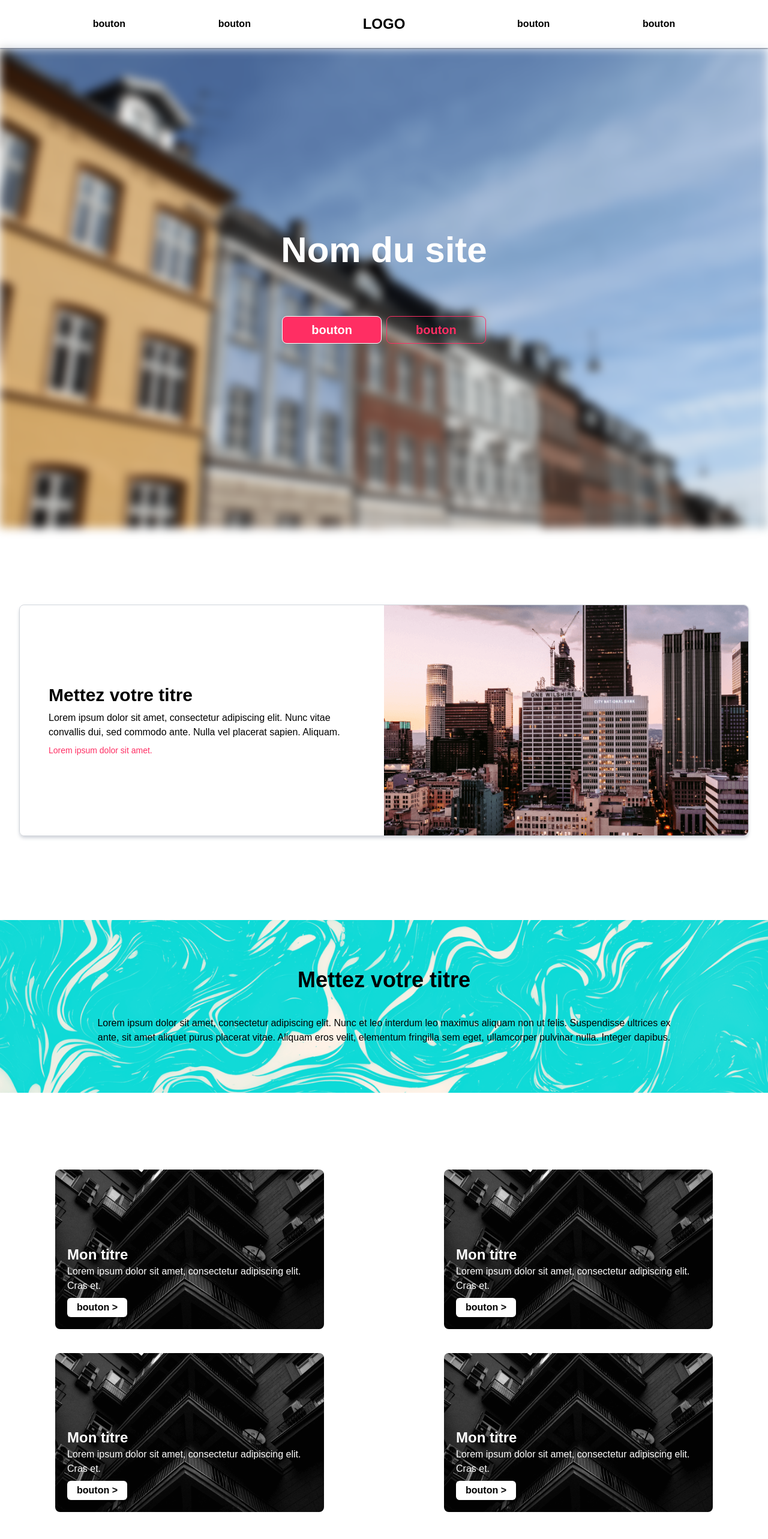
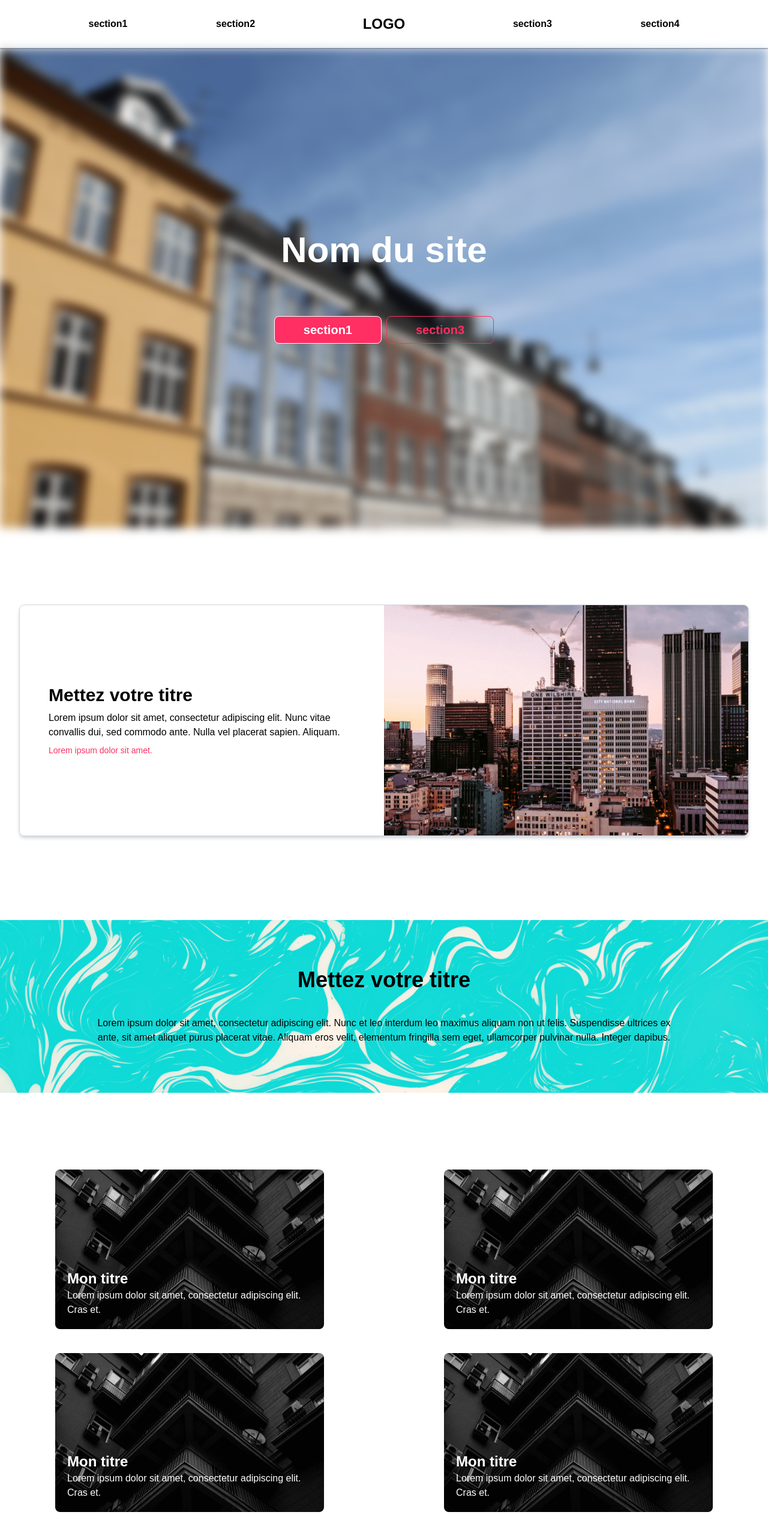
Before and after one commit to Yengui/creasite-pfa-front, an Angular app: page /site/1 in a window 1280 px wide. Shown: the top 2566 px of the page at 60% size. Built offline with nearby package versions, Linux system fonts and the light colour scheme.

Commit message:
templates buttons fix

```diff
--- a/src/app/template1/template1.component.html
+++ b/src/app/template1/template1.component.html
@@ -3,14 +3,16 @@
   class="sm:h-20 w-full bg-[#ffffffb9] sticky top-0 left-0 shadow-sm shadow-gray-500 z-50"
 >
   <ul class="hidden sm:flex justify-evenly items-center h-full">
-    <li><a class="font-semibold">bouton</a></li>
-    <li><a class="font-semibold">bouton</a></li>
-    <li><a class="mx-8 font-black text-2xl">LOGO</a></li>
-    <li><a class="font-semibold">bouton</a></li>
-    <li><a class="font-semibold">bouton</a></li>
+    <li><a class="font-semibold" href="preview/1#section1">section1</a></li>
+    <li><a class="font-semibold" href="preview/1#section2">section2</a></li>
+    <li><a class="mx-8 font-black text-2xl" href="preview/1#hero">LOGO</a></li>
+    <li><a class="font-semibold" href="preview/1#section3">section3</a></li>
+    <li><a class="font-semibold" href="preview/1#section4">section4</a></li>
   </ul>
   <ul class="flex sm:hidden justify-between items-center px-5 h-full w-full">
-    <li class="py-5"><a class="mx-8 font-black text-2xl">LOGO</a></li>
+    <li class="py-5">
+      <a class="mx-8 font-black text-2xl" href="preview/1#hero">LOGO</a>
+    </li>
     <li class="text-black text-2xl cursor-pointer" (click)="handleListClick()">
       <i class="fa fa-bars"></i>
     </li>
@@ -19,15 +21,15 @@
     *ngIf="openList"
     class="sm:hidden flex justify-center items-center gap-2 flex-col pb-2 sm:pb-0"
   >
-    <li><a class="font-semibold">bouton</a></li>
-    <li><a class="font-semibold">bouton</a></li>
-    <li><a class="font-semibold">bouton</a></li>
-    <li><a class="font-semibold">bouton</a></li>
+    <li><a class="font-semibold" href="preview/1#section1">section1</a></li>
+    <li><a class="font-semibold" href="preview/1#section2">section2</a></li>
+    <li><a class="font-semibold" href="preview/1#section3">section3</a></li>
+    <li><a class="font-semibold" href="preview/1#section4">section4</a></li>
   </ul>
 </nav>
 
 <!-- hero section -->
-<section class="h-screen w-full relative">
+<section class="h-screen w-full relative" id="hero">
   <div class="h-full w-full absolute top-0 left-0 herosection z-10"></div>
   <div
     class="h-full w-full absolute top-0 left-0 z-20 bg-transparent flex justify-center items-center flex-col"
@@ -38,24 +40,24 @@
       Nom du site
     </h1>
     <div class="flex justify-center items-center flex-col gap-2 sm:flex-row">
-      <button
-        type="button"
+      <a
+        href="preview/1#section1"
         class="py-2 px-12 border bg-[#FF2E63] border-white text-white hover:bg-transparent hover:border-[#FF2E63] hover:text-[#FF2E63] font-semibold rounded-lg duration-300 sm:text-xl"
       >
-        bouton
-      </button>
-      <button
-        type="button"
+        section1
+      </a>
+      <a
+        href="preview/1#section3"
         class="py-2 px-12 border bg-transparent border-[#FF2E63] text-[#FF2E63] hover:bg-[#FF2E63] hover:border-white hover:text-white font-semibold rounded-lg duration-300 sm:text-xl"
       >
-        bouton
-      </button>
+        section3
+      </a>
     </div>
   </div>
 </section>
 
 <!-- section 1 -->
-<section class="pt-32 pb-3">
+<section class="pt-32 pb-3" id="section1">
   <div
     class="rounded-none sm:rounded-lg shadow-md shadow-gray-300 flex justify-between items-center flex-col sm:flex-row mx-1 sm:mx-8 border border-gray-300"
   >
@@ -74,7 +76,7 @@
 </section>
 
 <!-- section 2 -->
-<section class="mt-32 py-20 bg-[#08D9D6] relative">
+<section class="mt-32 py-20 bg-[#08D9D6] relative" id="section2">
   <div class="absolute top-0 left-0 w-full h-full section2image z-10"></div>
   <h2 class="text-center font-bold text-2xl sm:text-4xl mb-10 z-20 relative">
     Mettez votre titre
@@ -88,7 +90,10 @@
 </section>
 
 <!-- section 3 -->
-<section class="mt-32 grid lg:grid-cols-2 grid-cols-1 gap-10 px-3">
+<section
+  class="mt-32 grid lg:grid-cols-2 grid-cols-1 gap-10 px-3"
+  id="section3"
+>
   <div class="w-full h-full flex justify-center items-center">
     <div class="max-w-md w-full h-full rounded-lg relative">
       <img
@@ -103,12 +108,6 @@
         <p class="text-sm sm:text-base">
           Lorem ipsum dolor sit amet, consectetur adipiscing elit. Cras et.
         </p>
-        <button
-          class="text-black font-semibold bg-white rounded-md px-4 py-1 mt-2 text-sm sm:text-base"
-          type="button"
-        >
-          bouton &gt;
-        </button>
       </div>
     </div>
   </div>
@@ -126,12 +125,6 @@
         <p class="text-sm sm:text-base">
           Lorem ipsum dolor sit amet, consectetur adipiscing elit. Cras et.
         </p>
-        <button
-          class="text-black font-semibold bg-white rounded-md px-4 py-1 mt-2 text-sm sm:text-base"
-          type="button"
-        >
-          bouton &gt;
-        </button>
       </div>
     </div>
   </div>
@@ -149,12 +142,6 @@
         <p class="text-sm sm:text-base">
           Lorem ipsum dolor sit amet, consectetur adipiscing elit. Cras et.
         </p>
-        <button
-          class="text-black font-semibold bg-white rounded-md px-4 py-1 mt-2 text-sm sm:text-base"
-          type="button"
-        >
-          bouton &gt;
-        </button>
       </div>
     </div>
   </div>
@@ -172,12 +159,6 @@
         <p class="text-sm sm:text-base">
           Lorem ipsum dolor sit amet, consectetur adipiscing elit. Cras et.
         </p>
-        <button
-          class="text-black font-semibold bg-white rounded-md px-4 py-1 mt-2 text-sm sm:text-base"
-          type="button"
-        >
-          bouton &gt;
-        </button>
       </div>
     </div>
   </div>
@@ -185,6 +166,7 @@
 
 <!-- section 4 -->
 <section
+  id="section4"
   class="mt-32 border-y-2 border-y-black flex justify-between items-center px-3 sm:px-10 py-8 gap-10 flex-col xl:flex-row"
 >
   <div>
--- a/src/app/template2/template2.component.html
+++ b/src/app/template2/template2.component.html
@@ -3,14 +3,20 @@
   class="sm:h-20 w-full bg-[#ffffffb9] sticky top-0 left-0 shadow-sm shadow-gray-500 z-50"
 >
   <ul class="hidden sm:flex justify-evenly items-center h-full">
-    <li><a class="mx-8 font-black text-2xl pr-56 lg:pr-96">LOGO</a></li>
-    <li><a class="font-semibold">bouton</a></li>
-    <li><a class="font-semibold">bouton</a></li>
-    <li><a class="font-semibold">bouton</a></li>
-    <li><a class="font-semibold">bouton</a></li>
+    <li>
+      <a class="mx-8 font-black text-2xl pr-56 lg:pr-96" href="preview/2#hero"
+        >LOGO</a
+      >
+    </li>
+    <li><a class="font-semibold" href="preview/2#section1">section1</a></li>
+    <li><a class="font-semibold" href="preview/2#section2">section2</a></li>
+    <li><a class="font-semibold" href="preview/2#section3">section3</a></li>
+    <li><a class="font-semibold" href="preview/2#section4">section4</a></li>
   </ul>
   <ul class="flex sm:hidden justify-between items-center px-5 h-full w-full">
-    <li class="py-5"><a class="mx-8 font-black text-2xl">LOGO</a></li>
+    <li class="py-5">
+      <a class="mx-8 font-black text-2xl" href="preview/2#hero">LOGO</a>
+    </li>
     <li class="text-black text-2xl cursor-pointer" (click)="handleListClick()">
       <i class="fa fa-bars"></i>
     </li>
@@ -19,15 +25,16 @@
     *ngIf="openList"
     class="sm:hidden flex justify-center items-center gap-2 flex-col pb-2 sm:pb-0"
   >
-    <li><a class="font-semibold">bouton</a></li>
-    <li><a class="font-semibold">bouton</a></li>
-    <li><a class="font-semibold">bouton</a></li>
-    <li><a class="font-semibold">bouton</a></li>
+    <li><a class="font-semibold" href="preview/2#section1">section1</a></li>
+    <li><a class="font-semibold" href="preview/2#section2">section2</a></li>
+    <li><a class="font-semibold" href="preview/2#section3">section3</a></li>
+    <li><a class="font-semibold" href="preview/2#section4">section4</a></li>
   </ul>
 </nav>
 
 <!-- hero section -->
 <section
+  id="hero"
   class="h-screen w-full flex justify-end items-start flex-col text-white herosection pb-3 pl-3 sm:pb-10 sm:pl-10"
 >
   <h1 class="text-4xl sm:text-5xl font-black">Votre titre ici</h1>
@@ -35,7 +42,7 @@
 </section>
 
 <!-- section 1 -->
-<section class="pt-28 pb-20">
+<section class="pt-28 pb-20" id="section1">
   <h1
     class="text-center underline decoration-[#FFE500] decoration-4 text-black font-black text-4xl pb-16"
   >
@@ -58,14 +65,17 @@
 </section>
 
 <!-- section 2 -->
-<section class="section2 h-96 flex justify-end items-end p-3 sm:p-10">
+<section
+  class="section2 h-96 flex justify-end items-end p-3 sm:p-10"
+  id="section2"
+>
   <h1 class="font-bold text-white text-4xl sm:text-5xl">
     Lorem ipsum dolor sit amet...
   </h1>
 </section>
 
 <!-- section 3 -->
-<section class="pt-28 pb-20">
+<section class="pt-28 pb-20" id="section3">
   <div
     class="flex justify-center items-center flex-col sm:flex-row gap-5 px-3 sm:px-10"
   >
@@ -103,7 +113,7 @@
 </section>
 
 <!-- section 4 -->
-<section class="pt-28 pb-20">
+<section class="pt-28 pb-20" id="section4">
   <h1
     class="text-center underline decoration-[#FFE500] decoration-4 text-black font-black text-4xl pb-20"
   >
--- a/src/app/template3/template3.component.html
+++ b/src/app/template3/template3.component.html
@@ -3,14 +3,20 @@
   class="sm:h-20 w-full bg-[#383838b9] sticky top-0 left-0 shadow-sm shadow-gray-500 z-50 text-white"
 >
   <ul class="hidden sm:flex justify-evenly items-center h-full">
-    <li><a class="mx-8 font-black text-2xl pr-56 lg:pr-96">LOGO</a></li>
-    <li><a class="font-semibold">bouton</a></li>
-    <li><a class="font-semibold">bouton</a></li>
-    <li><a class="font-semibold">bouton</a></li>
-    <li><a class="font-semibold">bouton</a></li>
+    <li>
+      <a class="mx-8 font-black text-2xl pr-56 lg:pr-96" href="preview/3#hero"
+        >LOGO</a
+      >
+    </li>
+    <li><a class="font-semibold" href="preview/3#section1">section1</a></li>
+    <li><a class="font-semibold" href="preview/3#section2">section2</a></li>
+    <li><a class="font-semibold" href="preview/3#section3">section3</a></li>
+    <li><a class="font-semibold" href="preview/3#section4">section4</a></li>
   </ul>
   <ul class="flex sm:hidden justify-between items-center px-5 h-full w-full">
-    <li class="py-5"><a class="mx-8 font-black text-2xl">LOGO</a></li>
+    <li class="py-5">
+      <a class="mx-8 font-black text-2xl" href="preview/3#hero">LOGO</a>
+    </li>
     <li class="text-white text-2xl cursor-pointer" (click)="handleListClick()">
       <i class="fa fa-bars"></i>
     </li>
@@ -19,22 +25,24 @@
     *ngIf="openList"
     class="sm:hidden flex justify-center items-center gap-2 flex-col pb-2 sm:pb-0"
   >
-    <li><a class="font-semibold">bouton</a></li>
-    <li><a class="font-semibold">bouton</a></li>
-    <li><a class="font-semibold">bouton</a></li>
-    <li><a class="font-semibold">bouton</a></li>
+    <li><a class="font-semibold" href="preview/3#section1">section1</a></li>
+    <li><a class="font-semibold" href="preview/3#section2">section2</a></li>
+    <li><a class="font-semibold" href="preview/3#section3">section3</a></li>
+    <li><a class="font-semibold" href="preview/3#section4">section4</a></li>
   </ul>
 </nav>
 
 <!-- hero section -->
 <section
   class="h-screen w-full flex justify-end items-start flex-col text-white herosection p-3 sm:p-10"
+  id="hero"
 >
   <h1 class="text-5xl sm:text-6xl font-black">Votre titre ici</h1>
 </section>
 
 <!-- section1 -->
 <section
+  id="section1"
   class="py-28 bg-slate-950 flex justify-center items-center lg:justify-around flex-col lg:flex-row gap-8 px-2 lg:px-10"
 >
   <div class="lg:w-2/3 w-full relative h-screen">
@@ -61,6 +69,7 @@
 
 <!-- section2 -->
 <section
+  id="section2"
   class="flex justify-center items-center w-full flex-col sm:flex-row gap-2 px-2 sm:gap-0 sm:px-0 bg-slate-950"
 >
   <div class="w-full h-96">
@@ -101,7 +110,7 @@
 </section>
 
 <!-- section3 -->
-<section class="py-28 bg-slate-950">
+<section class="py-28 bg-slate-950" id="section3">
   <h1 class="text-center font-bold text-4xl sm:text-5xl text-[#EB1152] mb-16">
     Votre titre ici
   </h1>
@@ -141,6 +150,7 @@
 
 <!-- section4 -->
 <section
+  id="section4"
   class="px-2 sm:px-8 lg:px-20 py-28 bg-slate-950 text-white flex justify-center items-center flex-col sm:flex-row gap-5"
 >
   <div
--- a/src/styles.css
+++ b/src/styles.css
@@ -11,3 +11,7 @@
     font-family: "Poppins", sans-serif;
   }
 }
+
+* {
+  scroll-behavior: smooth;
+}
```
